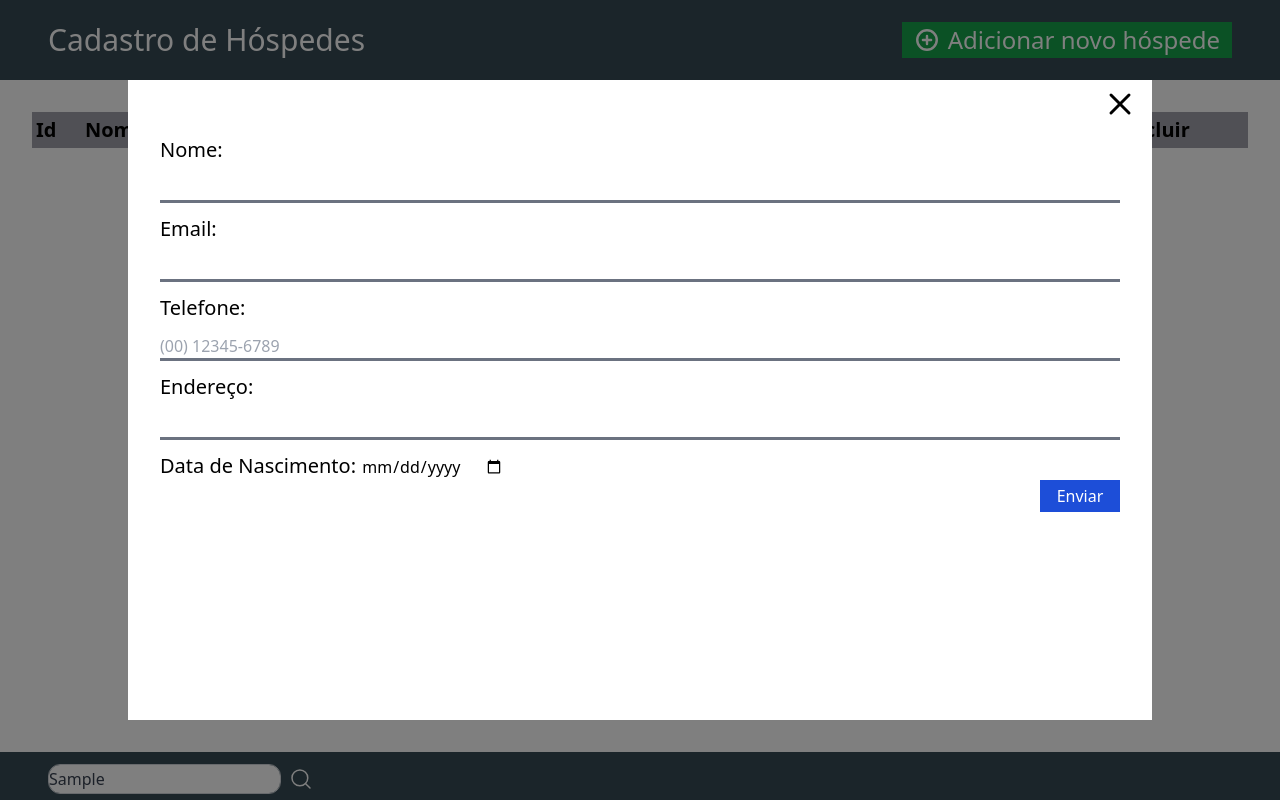
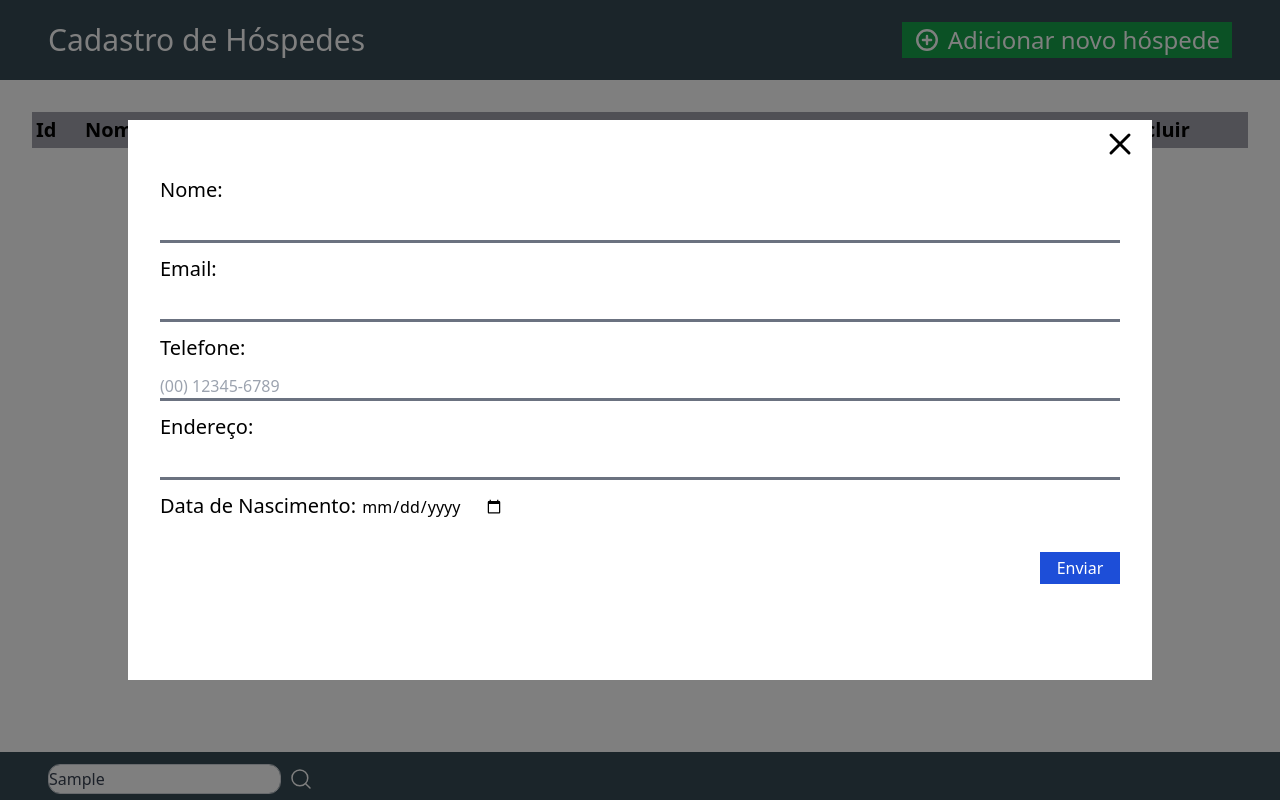
Before and after one commit to Alerrando/Crud-Hotel, a React (Vite) app: page / in a window 1280 px wide. Both pictures are taken after typing "Sample" into the empty fields and a click on the button "Adicionar novo hóspede". Built offline with nearby package versions, Linux system fonts and the light colour scheme.

Commit message:
increasing modal

```diff
--- a/src/components/modal/index.tsx
+++ b/src/components/modal/index.tsx
@@ -11,7 +11,7 @@ type ModalProps = {
 export function Modal(props: ModalProps) {
   return (
     <div className="w-screen h-screen fixed flex top-0 left-0 z-50 items-center justify-center bg-modal">
-      <section className="w-[80%] h-[80%] bg-white">
+      <section className="w-[80%] h-[70%] bg-white">
         <header className="w-full h-12 flex items-center justify-end">
           <div className="mr-4">
             <X
@@ -91,15 +91,15 @@ export function Modal(props: ModalProps) {
                 }}
               />
 
-              <div className="flex items-center justify-end">
-                <div
-                  className="w-20 h-8 flex items-center justify-center cursor-pointer bg-blue-700 text-white hover:bg-blue-900 transition-colors"
-                  onClick={props.addInfos}
-                >
-                  Enviar
-                </div>
-              </div>
             </form>
+          </div>
+          <div className="flex items-center justify-end m-8">
+            <div
+              className="w-20 h-8 flex items-center justify-center cursor-pointer bg-blue-700 text-white hover:bg-blue-900 transition-colors"
+              onClick={props.addInfos}
+            >
+              Enviar
+            </div>
           </div>
         </main>
       </section>
```
